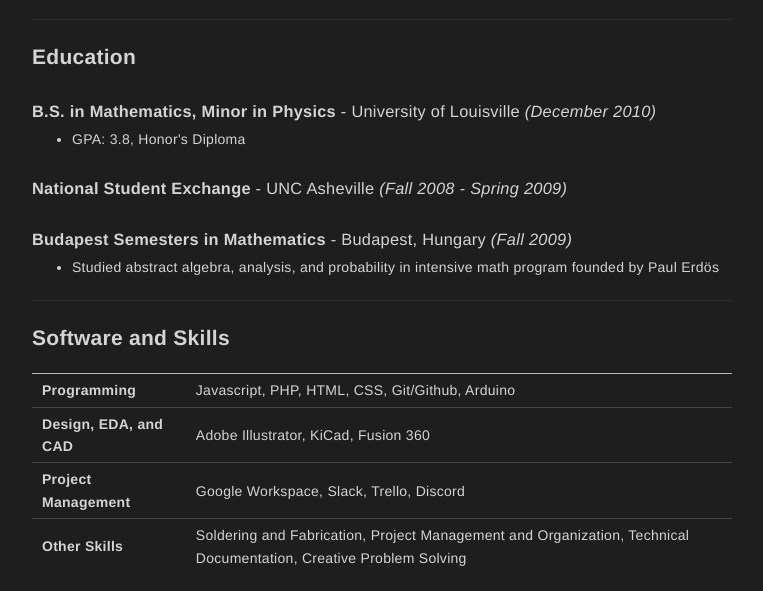
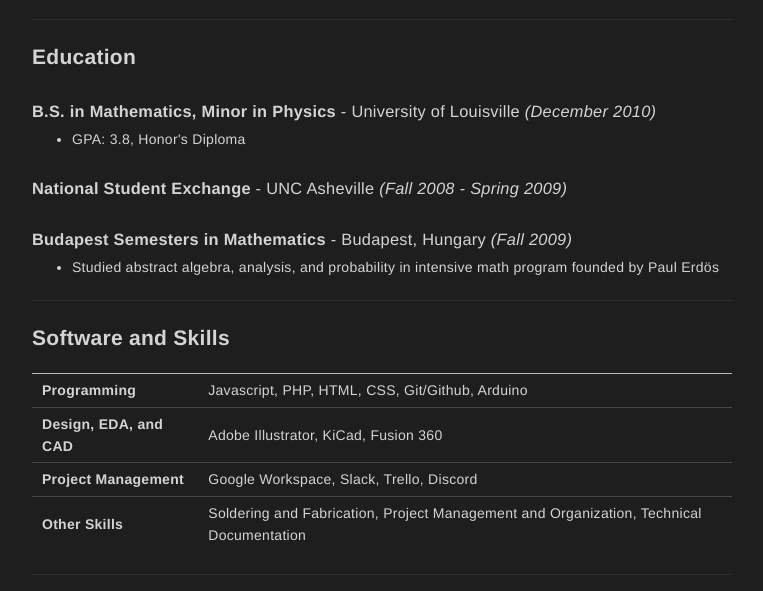
Before and after one commit to matthewthomasoconnell/matthewthomasoconnell.github.io, a plain HTML site: page index.html in a window 1280 px wide. Shown: the part 153-744 px from the top of the page, without its empty margins (258-1021 px from the left). Drawn offline with Linux system fonts and the light colour scheme.

Commit message:
Update index.html

```diff
--- a/index.html
+++ b/index.html
@@ -1034,7 +1034,7 @@ body {
 </tr>
 <tr data-line="28" class="code-line" dir="auto">
 <td><strong>Other Skills</strong></td>
-<td>Soldering and Fabrication, Project Management and Organization, Technical Documentation, Creative Problem Solving</td>
+<td>Soldering and Fabrication, Project Management and Organization, Technical Documentation</td>
 </tr>
 </tbody>
 </table>
```
